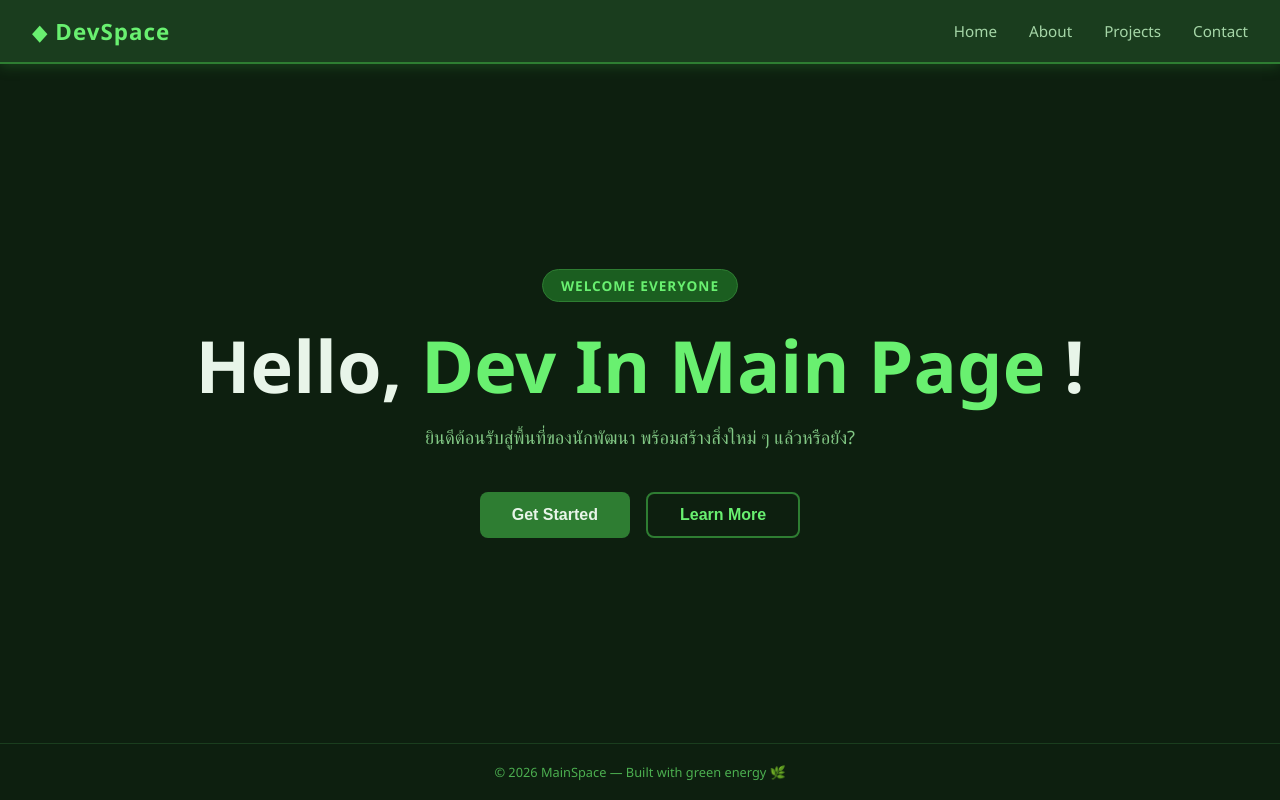
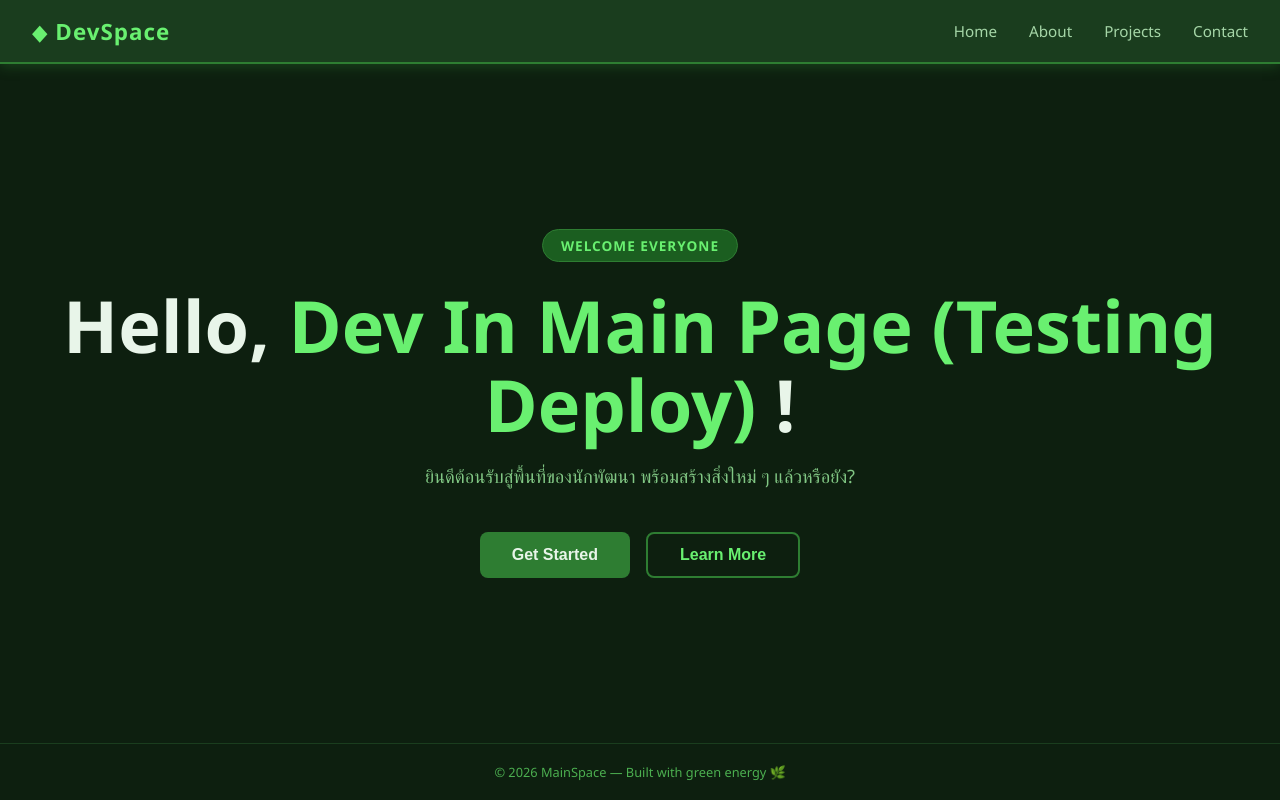
Before and after one commit to bug8499/my-website, a plain HTML site: page index.html in a window 1280 px wide. Drawn offline with Linux system fonts and the light colour scheme.

Commit message:
add change ci file and index file

```diff
--- a/index.html
+++ b/index.html
@@ -161,7 +161,7 @@
 
   <section class="hero">
     <div class="greeting-badge">Welcome Everyone</div>
-    <h1>Hello, <span>Dev In Main Page</span> !</h1>
+    <h1>Hello, <span>Dev In Main Page (Testing Deploy)</span> !</h1>
     <p class="subtitle">ยินดีต้อนรับสู่พื้นที่ของนักพัฒนา พร้อมสร้างสิ่งใหม่ ๆ แล้วหรือยัง?</p>
     <div class="btn-group">
       <button class="btn-primary">Get Started</button>
```
Also changed, not shown: .github/workflows/ci-dev.yml, .github/workflows/ci.yml.
